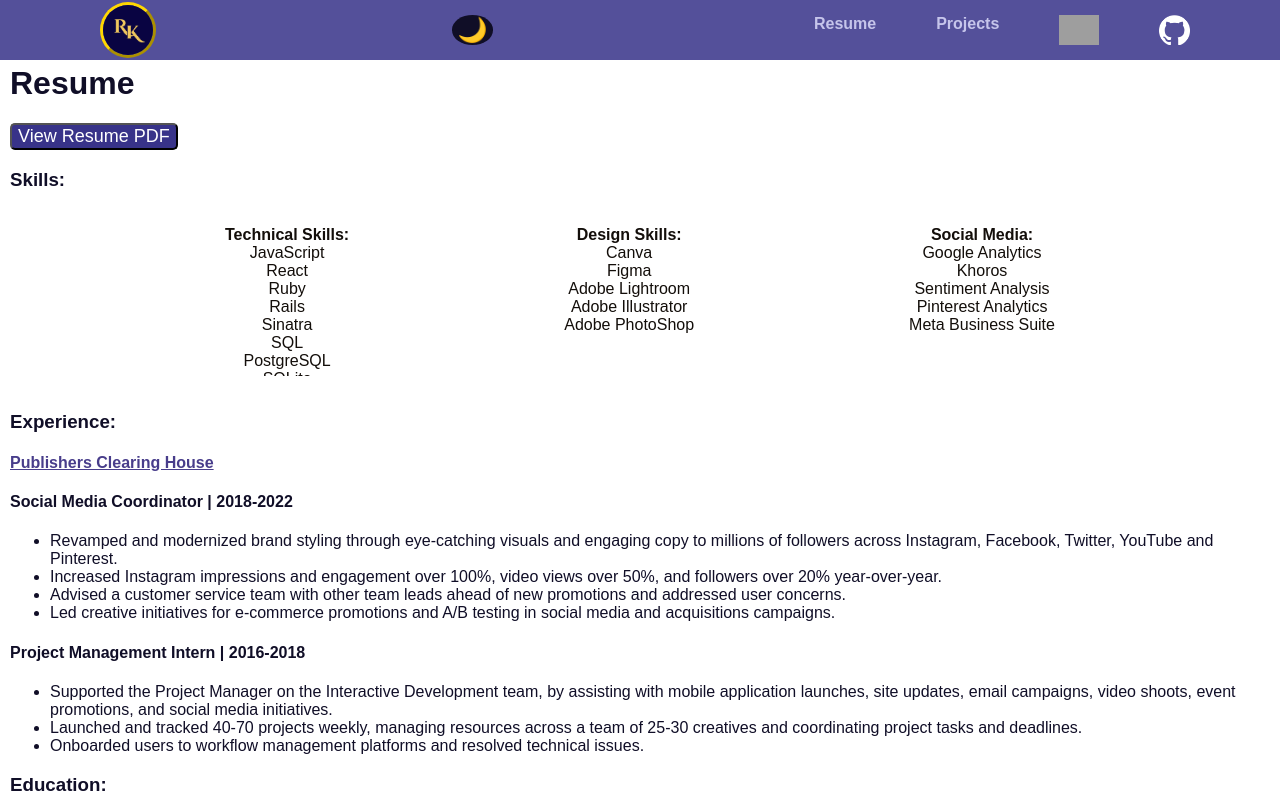
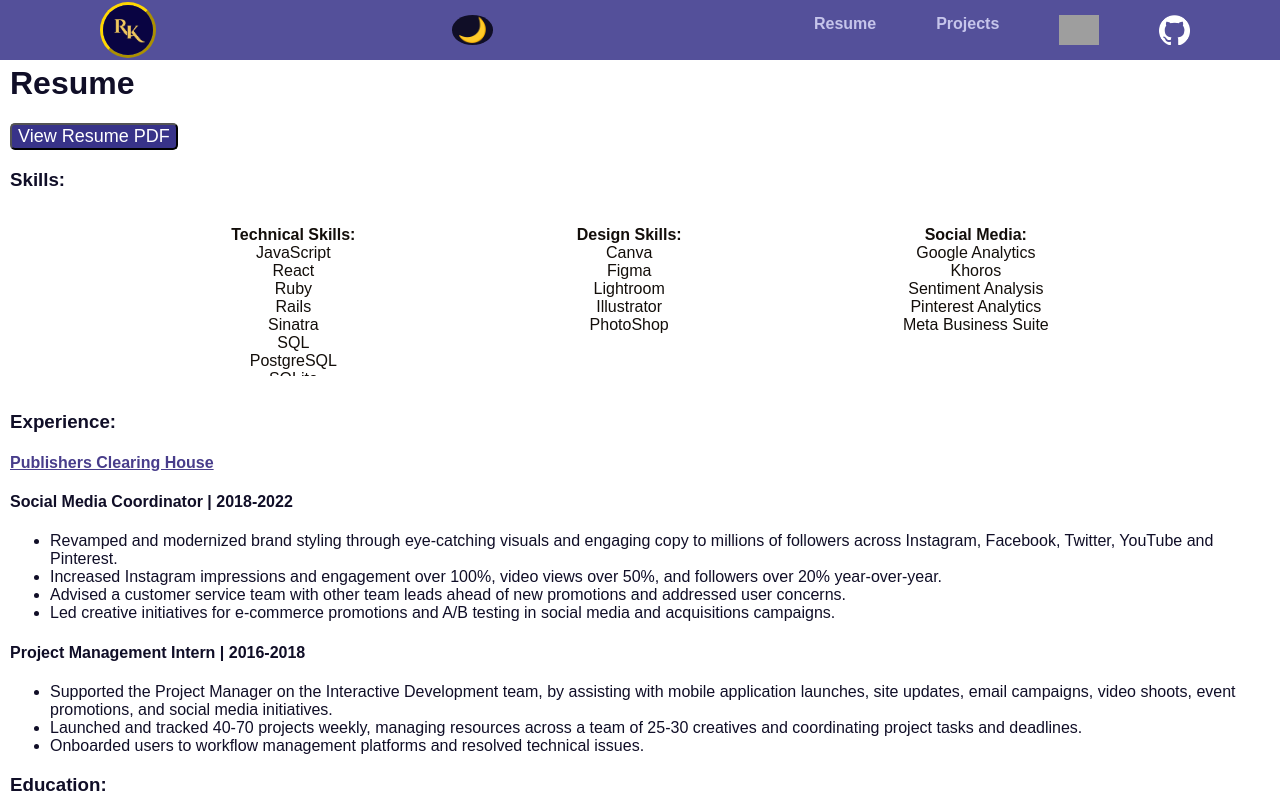
Before and after one commit to RafiaJK/portfolio, a React (Create React App) app: page /resume in a window 1280 px wide. Shown: the top 800 px of the page. Built offline with nearby package versions, Linux system fonts and the light colour scheme; grey boxes are pictures that could not be loaded.

Commit message:
Updated skills

```diff
--- a/src/Resume.js
+++ b/src/Resume.js
@@ -35,9 +35,9 @@ function Resume() {
   <ul className='tech-skills-list'><b>Design Skills:</b>
     <li>Canva</li>
     <li>Figma</li>
-    <li>Adobe Lightroom</li>
-    <li>Adobe Illustrator</li>
-    <li>Adobe PhotoShop</li>
+    <li>Lightroom</li>
+    <li>Illustrator</li>
+    <li>PhotoShop</li>
   </ul>
 
   <ul className='tech-skills-list'><b>Social Media:</b>
```
